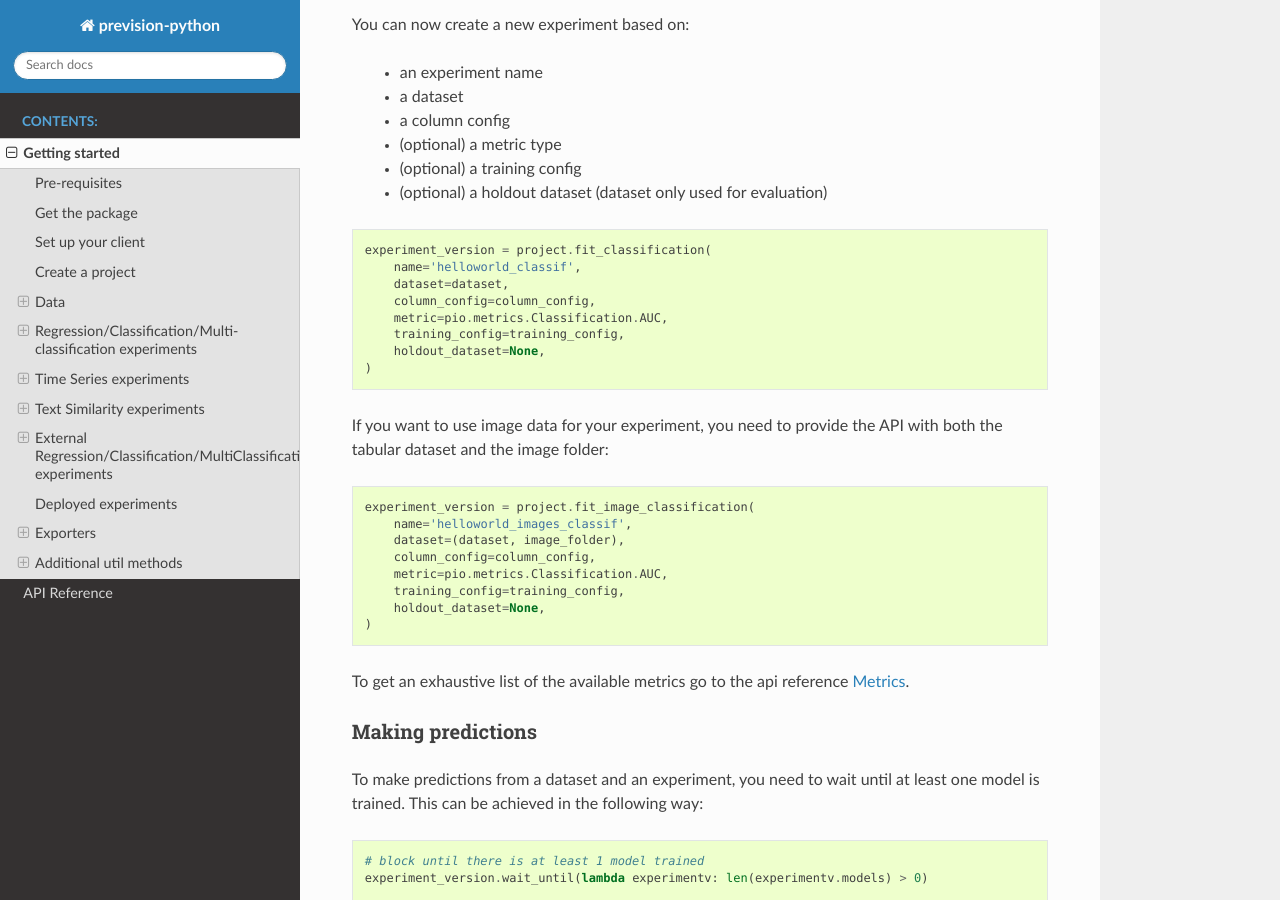
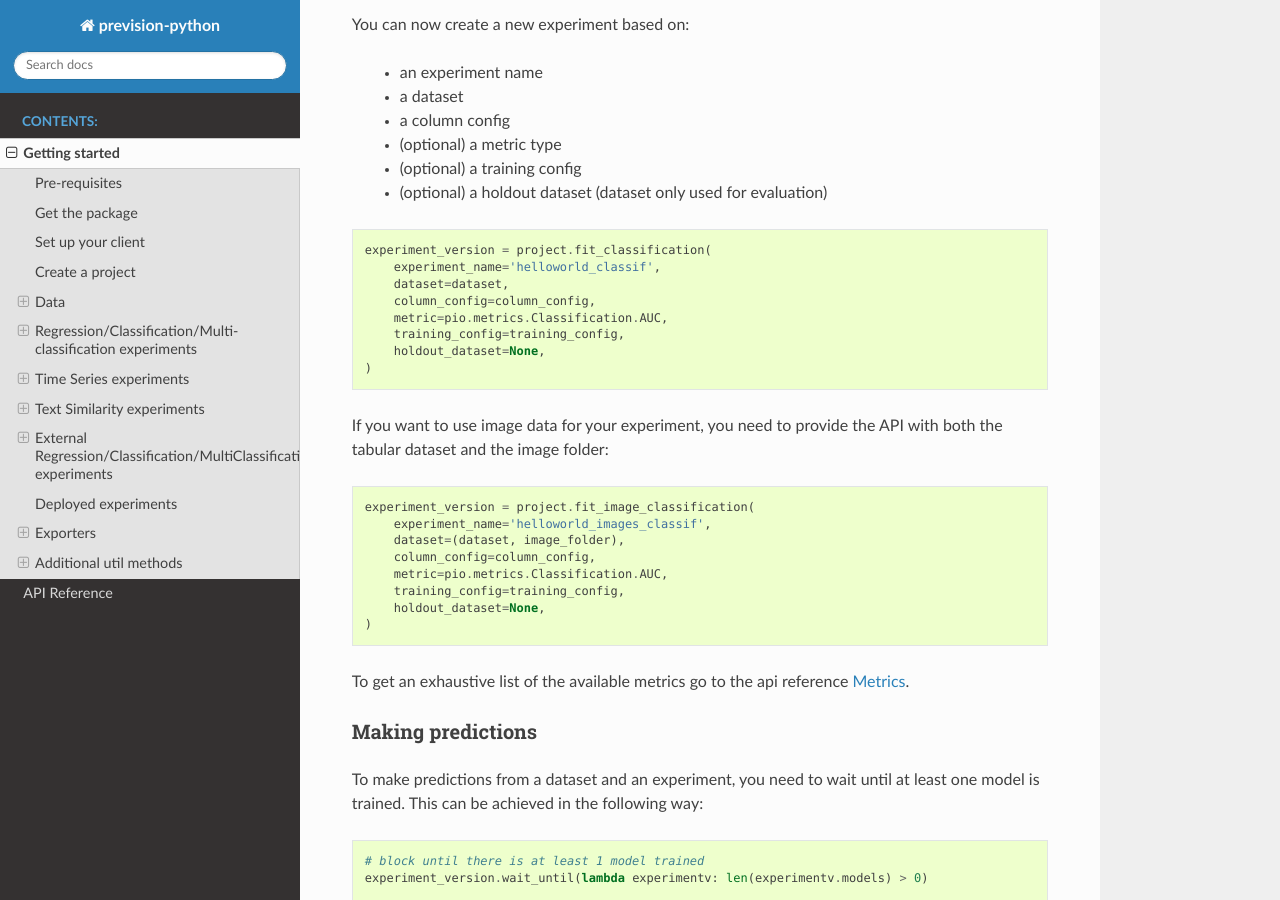
Before and after one commit to previsionio/prevision-python, a Sphinx documentation site: the page built from docs/source/getting_started.rst, in a window 1280 px wide and 900 px high, scrolled down 4663 px. Built offline with Sphinx 7.4.7 and the Read the Docs theme 2.0.0, drawn with Linux system fonts in a browser that asks for light colours; formulas are drawn with MathJax 3; some of the changed text lies outside the part shown.

Commit message:
fix: replace name by experiment_name in getting_started

```diff
--- a/docs/source/getting_started.rst
+++ b/docs/source/getting_started.rst
@@ -238,7 +238,7 @@ You can now create a new experiment based on:
 .. code-block:: python
 
     experiment_version = project.fit_classification(
-        name='helloworld_classif',
+        experiment_name='helloworld_classif',
         dataset=dataset,
         column_config=column_config,
         metric=pio.metrics.Classification.AUC,
@@ -251,7 +251,7 @@ If you want to use image data for your experiment, you need to provide the API w
 .. code-block:: python
 
     experiment_version = project.fit_image_classification(
-        name='helloworld_images_classif',
+        experiment_name='helloworld_images_classif',
         dataset=(dataset, image_folder),
         column_config=column_config,
         metric=pio.metrics.Classification.AUC,
@@ -347,7 +347,7 @@ In particular the ``time_window`` parameter defines the period in the past that
     )
 
     experiment_version = project.fit_timeseries_regression(
-        name='helloworld_time_series',
+        experiment_name='helloworld_time_series',
         dataset=dataset,
         time_window=time_window,
         column_config=column_config,
@@ -450,7 +450,7 @@ You can then create a new text similarity experiment based on:
 .. code-block:: python
 
     experiment_verion = project.fit_text_similarity(
-        name='helloworld_text_similarity',
+        experiment_name='helloworld_text_similarity',
         dataset=dataset,
         description_column_config=description_column_config,
         metric=pio.metrics.TextSimilarity.accuracy_at_k,
```
